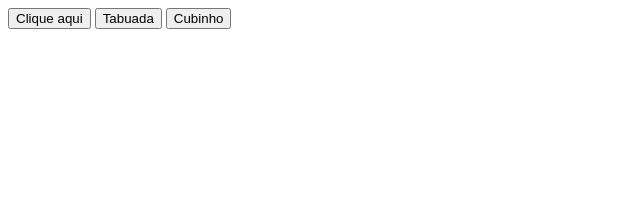
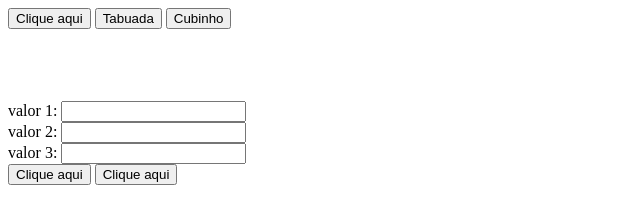
Before and after one commit to laranja12AAA/primeiroC_3t, a plain HTML site: page index.html in a window 1280 px wide. Shown: the whole page, without its empty margins (0-640 px from the left). Drawn offline with Linux system fonts and the light colour scheme.

Commit message:
Update index.html

```diff
--- a/index.html
+++ b/index.html
@@ -5,18 +5,19 @@
     <meta http-equiv="X-UA-Compatible" content="IE=edge">
     <meta name="viewport" content="width=device-width, initial-scale=1.0">
     <title>Primeiro C</title>
-    <script>
-     //   alert("Eu sou um alert")
-       // document. write ("Estou escrevendo aqui...")
-       // console.log ("Estou no console")
-       function alo(){
-           alert("aló! Você clicou no botão.")
-       }
-    </script>
+    <script src="estudo.js"></script>
 </head>
 <body>
     <button onclick="alo()">Clique aqui</button>
     <button onclick="minhaTabuada()"> Tabuada</button>
     <button onclick="cubo()"> Cubinho</button>
+
+    <br><br><br><br>
+<span id="resultado"></span><br>
+valor 1: <input id="v1"type="text"><br>
+valor 2: <input id="v2"type="text"><br>
+valor 3: <input id="v3"type="text"><br>
+<button onclick="media()">Clique aqui</button>
+<button onclick="soma()">Clique aqui</button>
 </body>
 </html>
```
